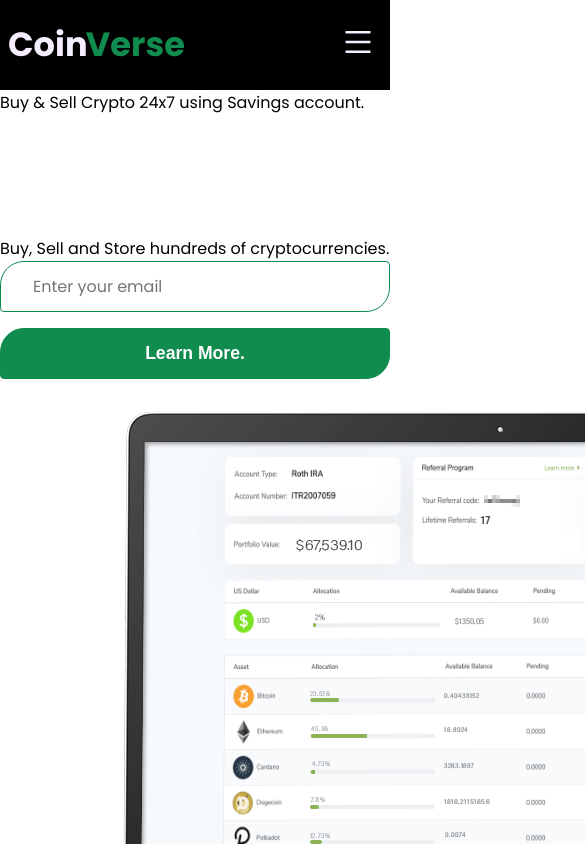
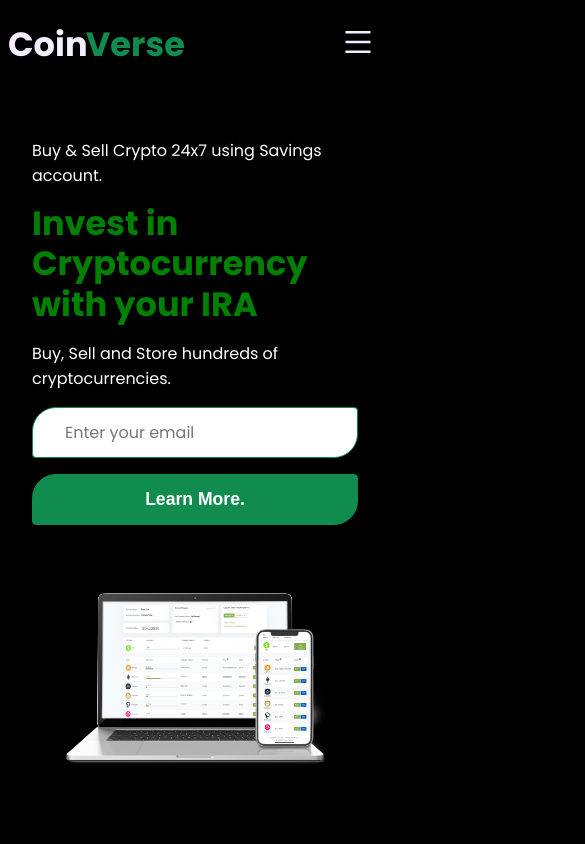
Before and after one commit to mrinnnmoy/coinverse, a React (Create React App) app: page / in a window 390 px wide. Shown: the top 844 px of the page, 585 px wide, since content can reach past the window. Built offline with nearby package versions, Linux system fonts and the light colour scheme.

Commit message:
style hero-responsive

```diff
--- a/src/components/Hero/Hero.css
+++ b/src/components/Hero/Hero.css
@@ -0,0 +1,50 @@
+.hero .container {
+    display: grid;
+    grid-template-columns: repeat(2, 1fr);
+    margin: 4rem auto;
+    justify-content: center;
+    align-items: center;
+    padding: 1rem;
+}
+
+.hero .left {
+    padding: 1rem;
+}
+
+.left>p {
+    color: #fff;
+}
+
+.hero h1 {
+    padding: 1rem 0;
+    color: green;
+}
+
+.hero .input-container {
+    padding: 1rem 0;
+}
+
+.input-container>input, textarea{
+    background-color: #fff;
+}
+
+.hero .right {
+    padding: 1rem;
+}
+
+.hero .img-container {
+    width: 100%;
+    display: flex;
+}
+
+.hero img {
+    max-width: 80%;
+    margin: auto;
+}
+
+@media screen and (max-width: 940px) {
+    .hero .container {
+        grid-template-columns: 1fr;
+        margin: 1rem 0;
+    }
+}
--- a/src/index.css
+++ b/src/index.css
@@ -35,6 +35,7 @@
     sans-serif;
   -webkit-font-smoothing: antialiased;
   -moz-osx-font-smoothing: grayscale;
+  background-color: #000;
 }
 
 code {
```
